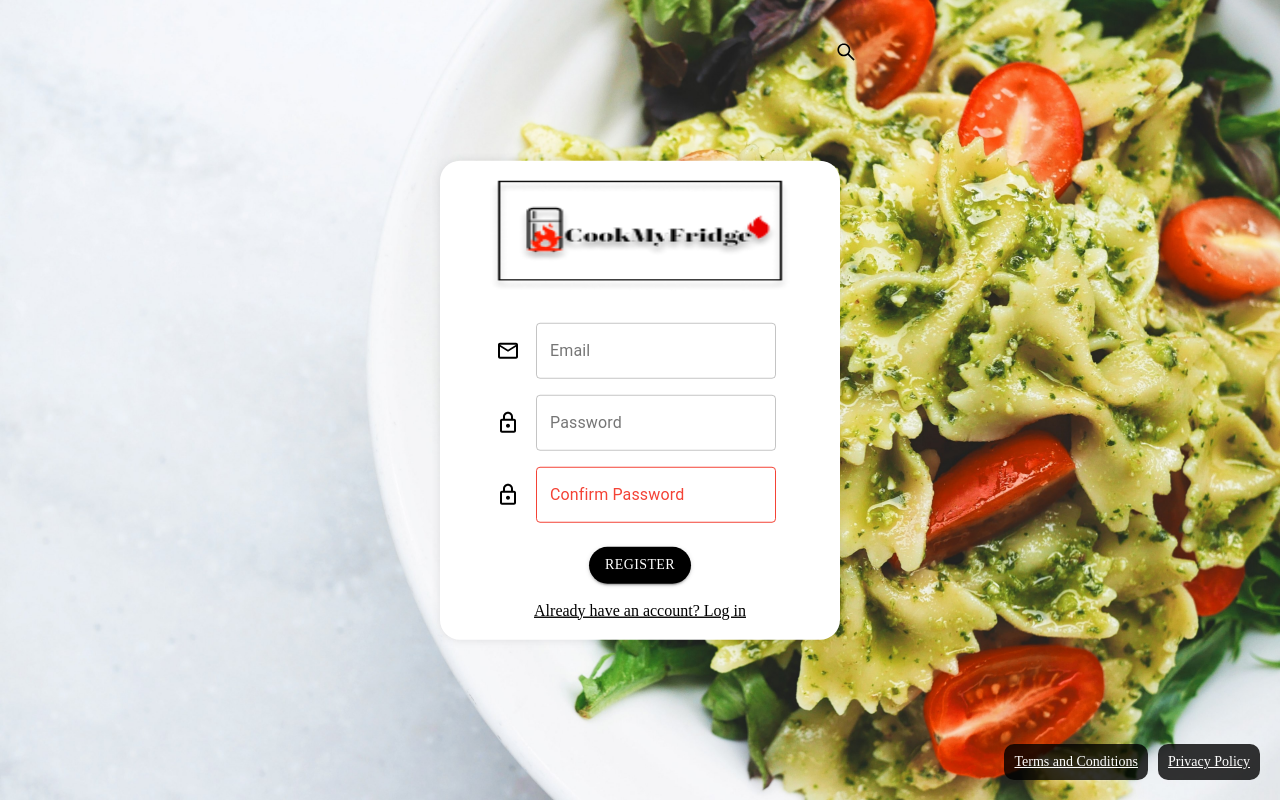
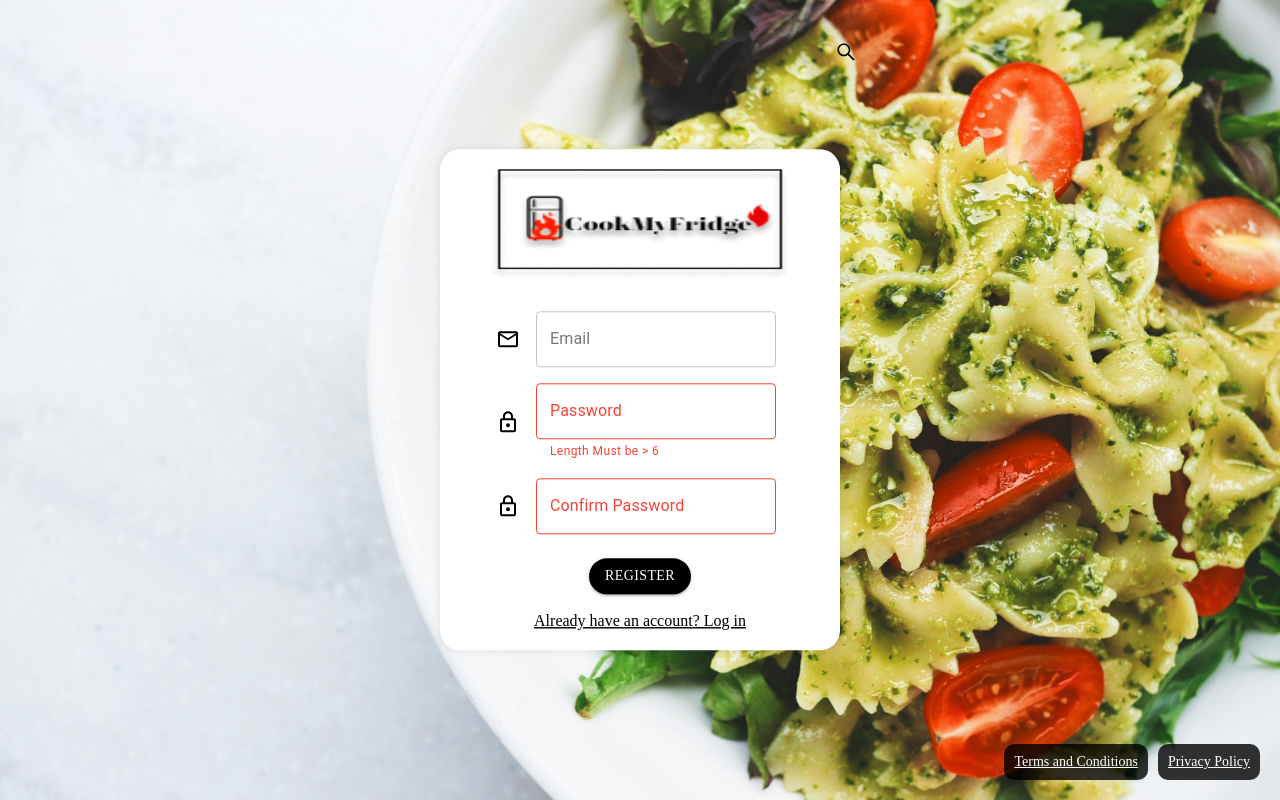
Before and after one commit to aahmadyar123/CookMyFridge, a React (Create React App) app in the folder react-frontend/: page /Register in a window 1280 px wide. Built offline with nearby package versions, Linux system fonts and the light colour scheme; the HTML template or start-up script is replaced by a standard one; a web font is replaced by a local one.

Commit message:
Password checker

```diff
--- a/react-frontend/src/pages/register_form.js
+++ b/react-frontend/src/pages/register_form.js
@@ -101,15 +101,15 @@ function RegisterForm() {
         confirm: ""
       }
     );
+    const [lenMsg, setLenMsg] = useState("Length Must be > 6");
+    const [len, setLen] = useState(false);
     const {Auth} = useAuth();
 
     const onSubmit = async (e) => {
       e.preventDefault();
       try {
         if (confirmed) {
-            console.log("SEND POST REQUST TO REGISTER");
             await Auth.onRegister(user);
-            // const response = await axios.post("http://localhost:8000/register", user);
         }
 
         else
@@ -131,11 +131,20 @@ function RegisterForm() {
 
       else if (name === "password") {
         setUser({email: user['email'], password: value, confirm: user['confirm']})
-        if (value === user.confirm)
-            setConfirmed(true);
+        if (value.length >= 6){
+          setLen(true);
+          setLenMsg("");
+          if (value === user.confirm)
+          setConfirmed(true);
+        }
 
-        else
-            setConfirmed(false);
+        else{
+          if (value.length < 6) {
+            setLen(false);
+            setLenMsg("Length Must be > 6");
+          }
+          setConfirmed(false);
+        }
       }
 
       else {
@@ -169,6 +178,8 @@ function RegisterForm() {
             <div className={classes.inputIcon}>
               <LockOutlinedIcon />
               <TextField
+                error={!len}
+                helperText={lenMsg}
                 label="Password"
                 name="password"
                 type="password"
```
